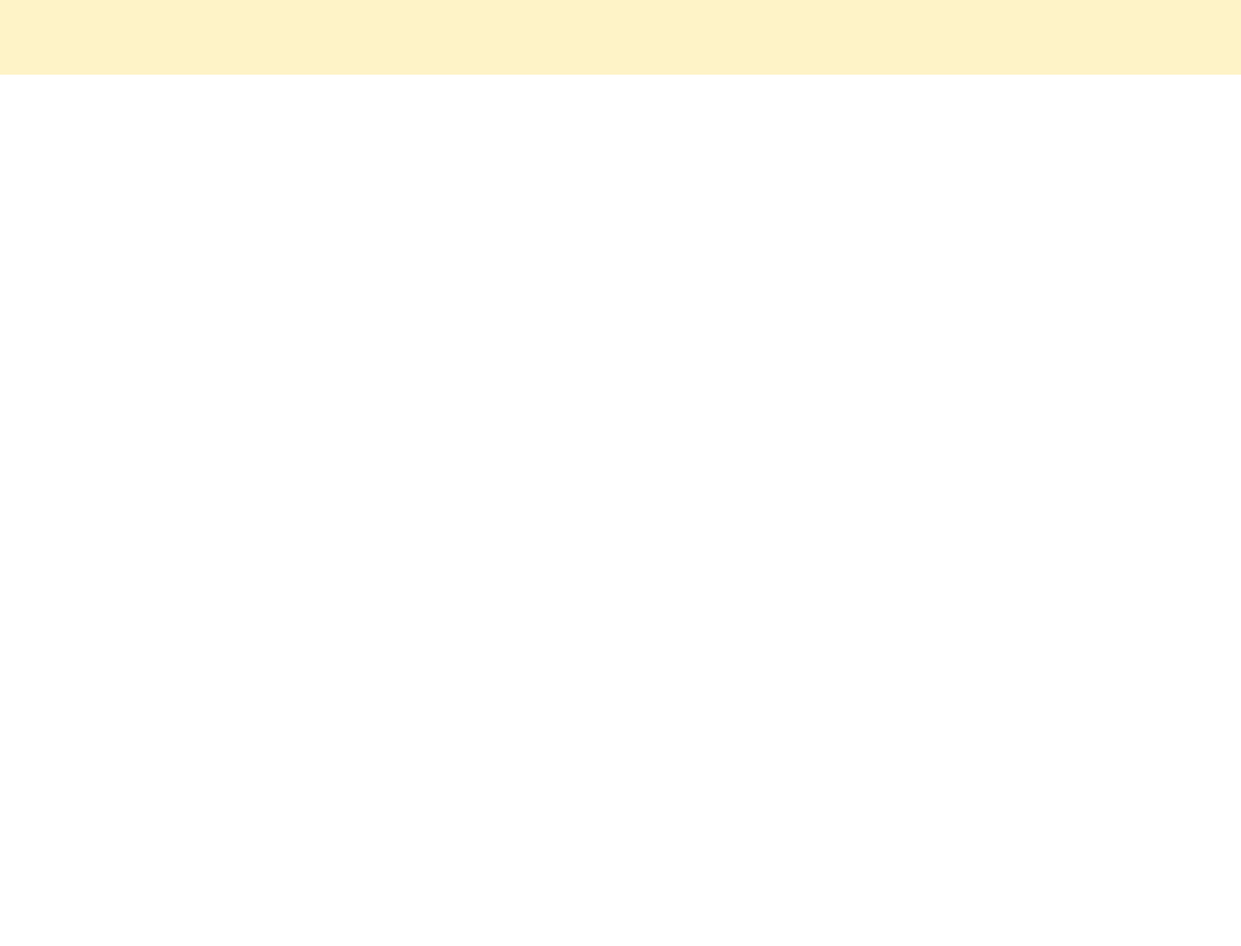
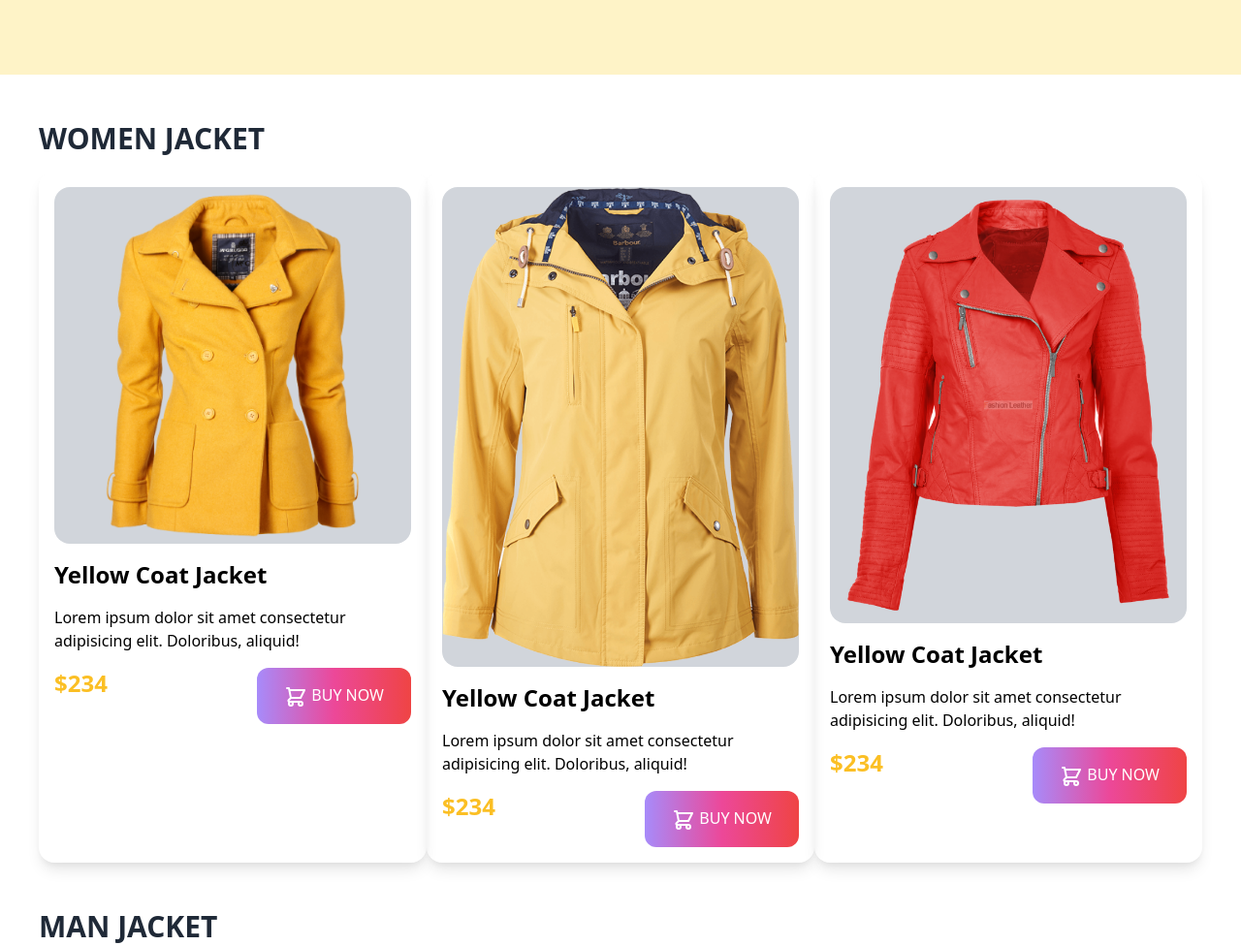
Before and after one commit to niloysarker7/penguin-fashion, a plain HTML site: page index.html in a window 1280 px wide. Shown: the part 570-1546 px from the top of the page at 97% size. Before the commit the page ends 800 px from the top, so only its background shows below. Drawn offline with nearby package versions, Linux system fonts and the light colour scheme.

Commit message:
women's jacket

```diff
--- a/index.html
+++ b/index.html
@@ -11,14 +11,14 @@
 </head>
 <body>
     <header class="bg-yellow-100">
-        <section class="container flex items-center justify-around py-20">
+        <section class="container md:flex items-center justify-around py-20 px-4">
             <div class="space-y-8">
                 <h1 class="text-7xl font-bold uppercase">
                     <span class="text-yellow-400">Be the Penguin</span><br>
                     <span class="text-gray-800">Of Winter</span>
                 </h1>
                 <p class="w-2/3">Lorem ipsum dolor sit amet consectetur adipisicing elit. Inventore, quis!</p>
-                <button class="text-white uppercase px-7 py-4 bg-green-500	rounded-xl font-medium"><svg xmlns="http://www.w3.org/2000/svg" class="inline h-6 w-6" fill="none" viewBox="0 0 24 24" stroke="currentColor">
+                <button class="text-white uppercase px-7 py-4 bg-green-500	rounded-xl font-medium bg-gradient-to-r from-purple-400 via-pink-500 to-red-500"><svg xmlns="http://www.w3.org/2000/svg" class="inline h-6 w-6" fill="none" viewBox="0 0 24 24" stroke="currentColor">
                     <path stroke-linecap="round" stroke-linejoin="round" stroke-width="2" d="M3 3h2l.4 2M7 13h10l4-8H5.4M7 13L5.4 5M7 13l-2.293 2.293c-.63.63-.184 1.707.707 1.707H17m0 0a2 2 0 100 4 2 2 0 000-4zm-8 2a2 2 0 11-4 0 2 2 0 014 0z" />
                   </svg> Buy Now</button>
             </div>
@@ -28,7 +28,57 @@
         </section>
     </header>
     <main>
-
+        <!-- womwn jacket section -->
+        <section class="container px-10 mx-auto my-12">
+            <h2 class="text-3xl uppercase text-gray-800 font-bold mb-4">Women Jacket</h2>
+        <!-- women jacket container -->
+        <div class="grid grid-cols-3">
+            <!-- single coat item -->
+            <div class="shadow-lg rounded-2xl p-4 space-y-4">
+                <div class="bg-gray-300 rounded-2xl">
+                    <img src="images/jacket-1.png" alt="">
+                </div>
+                <h4 class="text-2xl font-bold">Yellow Coat Jacket</h4>
+                <p>Lorem ipsum dolor sit amet consectetur adipisicing elit. Doloribus, aliquid!</p>
+                <div class="flex justify-between">
+                    <h2 class="text-2xl font-black text-yellow-400">$234</h2>
+                    <button class="text-white uppercase px-7 py-4 bg-green-500	rounded-xl font-medium bg-gradient-to-r from-purple-400 via-pink-500 to-red-500"><svg xmlns="http://www.w3.org/2000/svg" class="inline h-6 w-6" fill="none" viewBox="0 0 24 24" stroke="currentColor">
+                        <path stroke-linecap="round" stroke-linejoin="round" stroke-width="2" d="M3 3h2l.4 2M7 13h10l4-8H5.4M7 13L5.4 5M7 13l-2.293 2.293c-.63.63-.184 1.707.707 1.707H17m0 0a2 2 0 100 4 2 2 0 000-4zm-8 2a2 2 0 11-4 0 2 2 0 014 0z" />
+                      </svg> Buy Now</button>
+                </div>
+            </div>
+            <div class="shadow-lg rounded-2xl p-4 space-y-4">
+                <div class="bg-gray-300 rounded-2xl">
+                    <img src="images/jacket-2.png" alt="">
+                </div>
+                <h4 class="text-2xl font-bold">Yellow Coat Jacket</h4>
+                <p>Lorem ipsum dolor sit amet consectetur adipisicing elit. Doloribus, aliquid!</p>
+                <div class="flex justify-between">
+                    <h2 class="text-2xl font-black text-yellow-400">$234</h2>
+                    <button class="text-white uppercase px-7 py-4 bg-green-500	rounded-xl font-medium bg-gradient-to-r from-purple-400 via-pink-500 to-red-500"><svg xmlns="http://www.w3.org/2000/svg" class="inline h-6 w-6" fill="none" viewBox="0 0 24 24" stroke="currentColor">
+                        <path stroke-linecap="round" stroke-linejoin="round" stroke-width="2" d="M3 3h2l.4 2M7 13h10l4-8H5.4M7 13L5.4 5M7 13l-2.293 2.293c-.63.63-.184 1.707.707 1.707H17m0 0a2 2 0 100 4 2 2 0 000-4zm-8 2a2 2 0 11-4 0 2 2 0 014 0z" />
+                      </svg> Buy Now</button>
+                </div>
+            </div>
+            <div class="shadow-lg rounded-2xl p-4 space-y-4">
+                <div class="bg-gray-300 rounded-2xl">
+                    <img src="images/jacket-3.png" alt="">
+                </div>
+                <h4 class="text-2xl font-bold">Yellow Coat Jacket</h4>
+                <p>Lorem ipsum dolor sit amet consectetur adipisicing elit. Doloribus, aliquid!</p>
+                <div class="flex justify-between">
+                    <h2 class="text-2xl font-black text-yellow-400">$234</h2>
+                    <button class="text-white uppercase px-7 py-4 bg-green-500	rounded-xl font-medium bg-gradient-to-r from-purple-400 via-pink-500 to-red-500"><svg xmlns="http://www.w3.org/2000/svg" class="inline h-6 w-6" fill="none" viewBox="0 0 24 24" stroke="currentColor">
+                        <path stroke-linecap="round" stroke-linejoin="round" stroke-width="2" d="M3 3h2l.4 2M7 13h10l4-8H5.4M7 13L5.4 5M7 13l-2.293 2.293c-.63.63-.184 1.707.707 1.707H17m0 0a2 2 0 100 4 2 2 0 000-4zm-8 2a2 2 0 11-4 0 2 2 0 014 0z" />
+                      </svg> Buy Now</button>
+                </div>
+            </div>
+        </div>
+        </section>
+        <!-- man jacket section -->
+        <section class="container px-10 mx-auto">
+            <h2 class="text-3xl uppercase text-gray-800 font-bold">Man Jacket</h2>
+        </section>
     </main>
     <footer>
 
```
